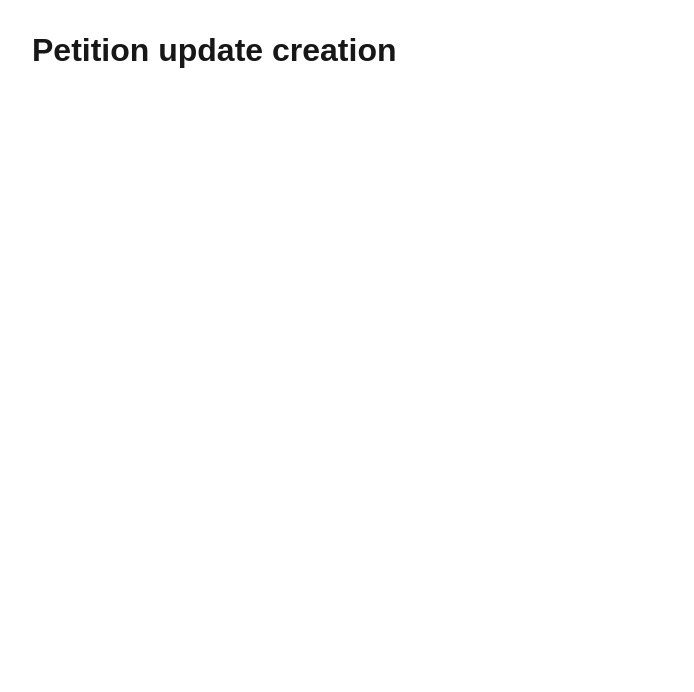
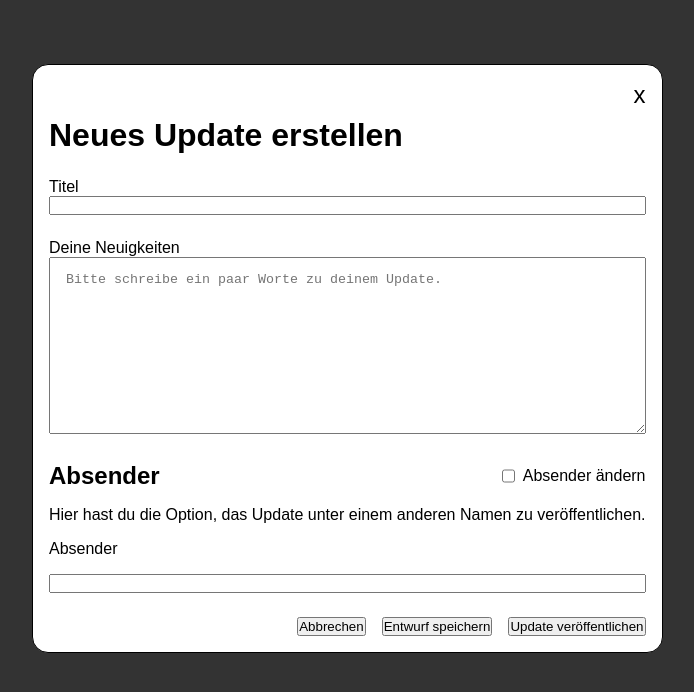
Before and after one commit to innnit-interview/clssrx, a Next.js app: page / in a window 1280 px wide. Shown: the top 692 px of the page, without its empty margins (0-694 px from the left). Built offline with nearby package versions, Linux system fonts and the light colour scheme.

Commit message:
create petition modal component and add handle state

```diff
--- a/src/app/page.module.css
+++ b/src/app/page.module.css
@@ -1,4 +1,5 @@
 .page {
 	min-height: 100vh;
 	padding: 2rem;
+	background: #333333;
 }
--- a/src/app/page.tsx
+++ b/src/app/page.tsx
@@ -1,9 +1,10 @@
 import styles from './page.module.css';
+import PetitonUpdateModal from '@/components/PetitionUpdateModal';
 
 export default function Home() {
 	return (
 		<main className={styles.page}>
-			<h1>Petition update creation</h1>
+			<PetitonUpdateModal />
 		</main>
 	);
 }
--- /dev/null
+++ b/src/components/PetitionUpdateModal.module.css
@@ -0,0 +1,76 @@
+.modal {
+	display: flex;
+	flex-direction: column;
+	padding: 1rem;
+	border-radius: 1rem;
+	margin: 2rem;
+	border: 1px solid black;
+	gap: 1.5rem;
+}
+
+.form {
+	display: flex;
+	flex-direction: column;
+	gap: 1.5rem;
+}
+
+.header {
+	display: flex;
+	flex-direction: column;
+	gap: 0.5rem;
+}
+
+.closeIcon {
+	font-size: 1.5rem;
+	cursor: pointer;
+	align-self: flex-end;
+}
+
+.input {
+	width: 100%;
+}
+
+.inputLongText {
+	width: 100%;
+	height: 11.0625rem;
+	padding: 0.875rem 1rem;
+}
+
+.buttons {
+	display: flex;
+	justify-content: flex-end;
+	align-items: center;
+	gap: var(--spacing-spacing-md, 1rem);
+	align-self: stretch;
+}
+
+.button {
+	display: flex;
+	height: 3rem;
+	padding: var(--spacing-spacing-xs, 0.5rem) var(--spacing-spacing-lg, 1.5rem);
+	flex-direction: column;
+	justify-content: center;
+	align-items: center;
+	gap: var(--spacing-spacing-xs, 0.5rem);
+	border-radius: 6.25rem;
+	border: 1px solid var(--Border-heavy-contrast-light-bg, #000);
+	background: var(--Button-secondary-default, #c9b2f9);
+}
+
+.senderSection {
+	display: flex;
+	flex-direction: column;
+	gap: 1rem;
+}
+
+.senderTitleFrame {
+	display: flex;
+	justify-content: space-between;
+	align-items: center;
+}
+
+.switchSection {
+	display: flex;
+	flex-direction: row;
+	gap: 0.5rem;
+}
--- /dev/null
+++ b/src/components/PetitionUpdateModal.tsx
@@ -0,0 +1,137 @@
+'use client';
+
+import { PetitionUpdateFormValues } from '@/types/petitionUpdate';
+import styles from './PetitionUpdateModal.module.css';
+
+import { useEffect, useRef, useState } from 'react';
+
+const initialValues = {
+	title: '',
+	content: '',
+	authorName: '',
+};
+
+export default function PetitonUpdateModal() {
+	const [values, setValues] = useState<PetitionUpdateFormValues>(initialValues);
+	const dialogRef = useRef<HTMLDialogElement>(null);
+	const [isAuthorEditable, setIsAuthorEditable] = useState(false);
+	const [successMessage, setSuccessMessage] = useState('');
+
+	useEffect(() => {
+		if (dialogRef.current) {
+			dialogRef.current.showModal();
+		}
+	}, []);
+
+	const updateFormField = (
+		fieldName: keyof PetitionUpdateFormValues,
+		value: string,
+	) => {
+		setValues((currentValues) => ({
+			...currentValues,
+			[fieldName]: value,
+		}));
+
+		setSuccessMessage('');
+	};
+
+	const handleSaveDraft = (event: React.FormEvent) => {
+		event.preventDefault();
+
+		//validate fields
+
+		//if errors return no success
+
+		//save to local storage
+		//show success message
+	};
+
+	return (
+		<dialog
+			className={styles.modal}
+			aria-labelledby='update-dialog-title'
+			onCancel={(event) => event.preventDefault()}
+		>
+			<div className={styles.header}>
+				<span className={styles.closeIcon} aria-hidden='true'>
+					x
+				</span>
+				<h1 id='update-dialog-title' className={styles.title}>
+					Neues Update erstellen
+				</h1>
+			</div>
+
+			<form className={styles.form} onSubmit={handleSaveDraft} noValidate>
+				<div>
+					<label htmlFor='update-title'>Titel</label>
+					<input
+						id='update-title'
+						type='text'
+						maxLength={100}
+						className={styles.input}
+						value={values.title}
+						onChange={(e) => updateFormField('title', e.target.value)}
+					></input>
+				</div>
+
+				<div>
+					<label htmlFor='update-content'>Deine Neuigkeiten</label>
+					<textarea
+						id='update-content'
+						value={values.content}
+						className={styles.inputLongText}
+						placeholder='Bitte schreibe ein paar Worte zu deinem Update.'
+						onChange={(e) => updateFormField('content', e.target.value)}
+					></textarea>
+				</div>
+
+				<section
+					className={styles.senderSection}
+					aria-labelledby='sender-title'
+				>
+					<div className={styles.senderTitleFrame}>
+						<h2 id='sender-title'>Absender</h2>
+						<div className={styles.switchSection}>
+							<input
+								type='checkbox'
+								id='editSenderCheckbox'
+								checked={isAuthorEditable}
+								onChange={(e) => setIsAuthorEditable(e.target.checked)}
+							/>
+							<label htmlFor='editSenderCheckbox'>Absender ändern</label>
+						</div>
+					</div>
+
+					<p>
+						Hier hast du die Option, das Update unter einem anderen Namen zu
+						veröffentlichen.
+					</p>
+
+					<label htmlFor='update-sender'>Absender</label>
+					<input
+						type='text'
+						id='update-sender'
+						className={styles.input}
+						readOnly={!isAuthorEditable}
+						value={values.authorName}
+						onChange={(event) =>
+							updateFormField('authorName', event.target.value)
+						}
+					/>
+				</section>
+
+				<div className={styles.buttons}>
+					<button type='button'>Abbrechen</button>
+					<button type='submit'>Entwurf speichern</button>
+					<button type='button'>Update veröffentlichen</button>
+				</div>
+
+				{successMessage && (
+					<p className={styles.successMessage} role='status'>
+						{successMessage}
+					</p>
+				)}
+			</form>
+		</dialog>
+	);
+}
--- /dev/null
+++ b/src/types/petitionUpdate.ts
@@ -0,0 +1,13 @@
+export type PetitionUpdateFormValues = {
+	title: string;
+	content: string;
+	authorName: string;
+};
+
+export type PetitionUpdateFormErrors = Partial<
+	Record<keyof PetitionUpdateFormValues, string>
+>;
+
+export type PetitionUpdateDraft = PetitionUpdateFormValues & {
+	savedAt: string;
+};
```
